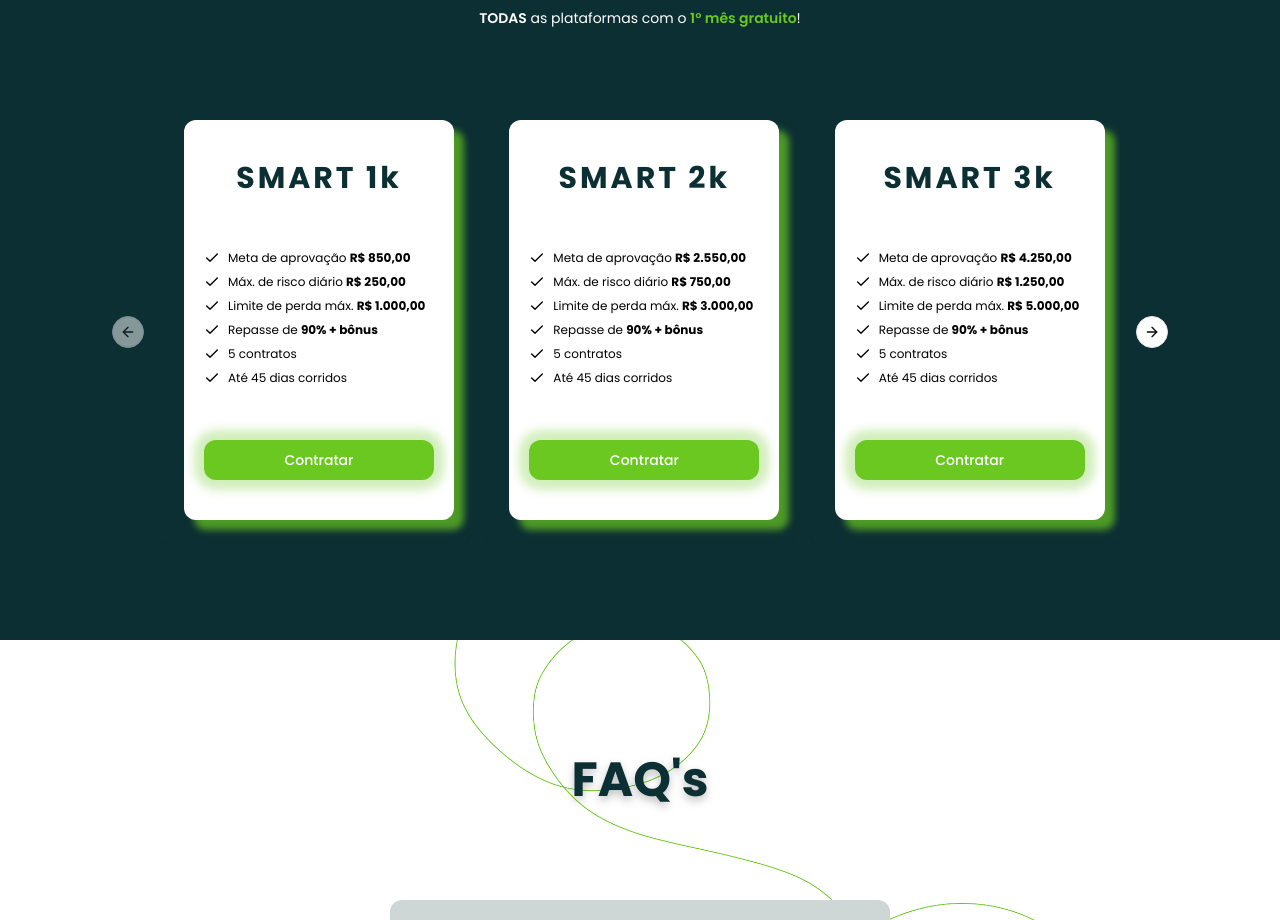
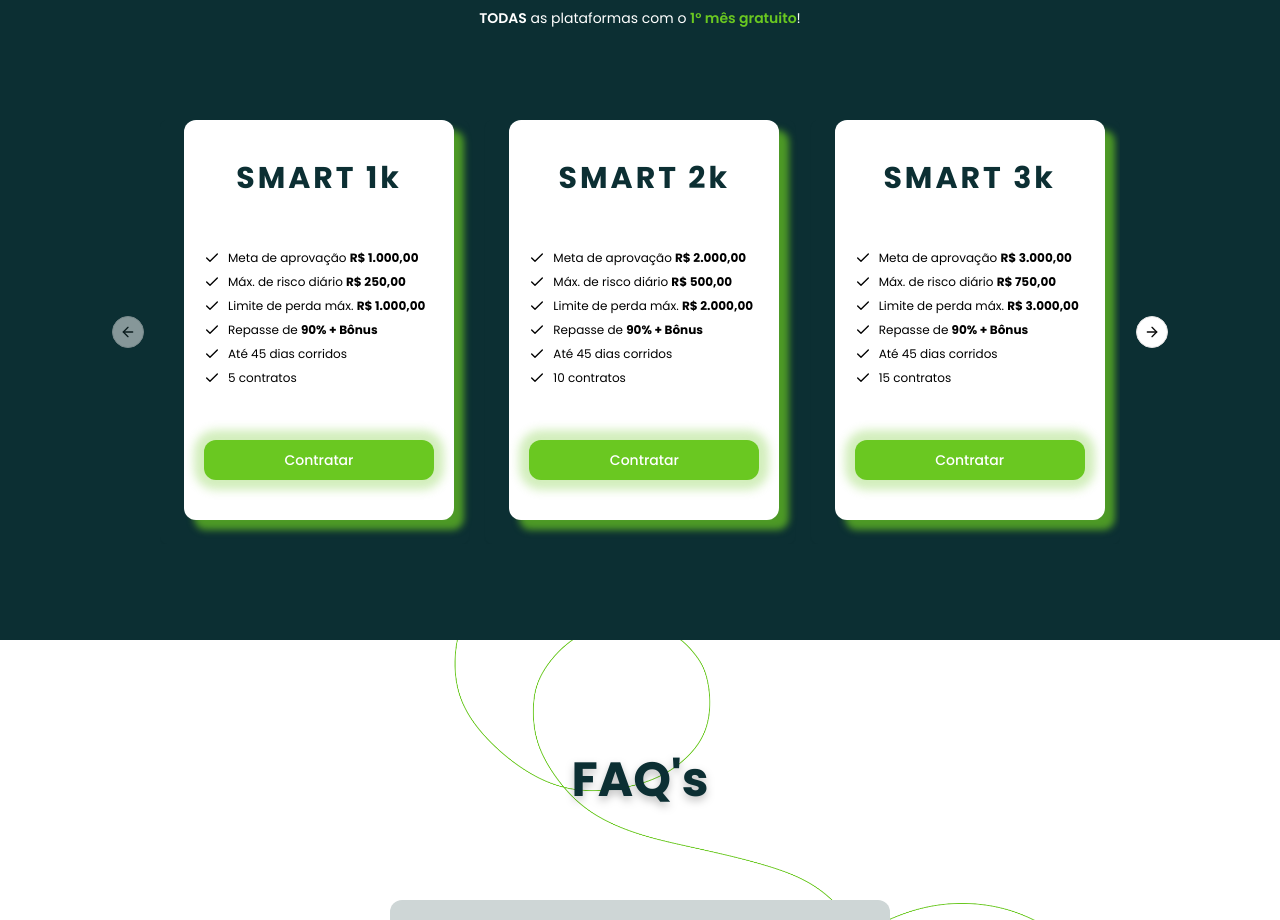
Before and after one commit to lucaanequini/deploy-smartprop, a Next.js app: page / in a window 1280 px wide. Shown: the part 2480-3400 px from the top of the page. Built offline with nearby package versions, Linux system fonts and the light colour scheme.

Commit message:
fix: login

```diff
--- a/app/(auth)/login/_components/login-form.tsx
+++ b/app/(auth)/login/_components/login-form.tsx
@@ -1,4 +1,6 @@
 'use client'
+
+import { useState } from "react";
 
 import { z } from "zod";
 
@@ -22,6 +24,7 @@ import { Button } from '@/components/ui/button';
 import { useRouter } from 'next/navigation';
 
 import { useForm } from "react-hook-form";
+import { Spinner } from "@/components/spinner";
 
 const formSchema = z.object({
     username: z.string(),
@@ -30,16 +33,17 @@ const formSchema = z.object({
 
 export const LoginForm = () => {
     const router = useRouter()
+    const [isLoading, setIsLoading] = useState(false)
+
     const form = useForm<z.infer<typeof formSchema>>({
         resolver: zodResolver(formSchema)
     });
 
     const handleSubmit = async (formParams: z.infer<typeof formSchema>) => {
-        const { data, params } = await authService.getLoginParams(formParams)
-
-        if (data && data.status === 201) {
-            router.push('/home')
-        }
+        setIsLoading(true)
+        await authService.getLoginParams(formParams)
+        router.push('/home')
+        setIsLoading(false)
     }
     return (
         <div className="w-96 bg-white rounded-lg p-5">
@@ -70,7 +74,7 @@ export const LoginForm = () => {
                             </FormItem>
                         }} />
                         <div className='mx-auto'>
-                            <Button className='w-56 mx-auto mt-2' type="submit" variant="green" onClick={() => router.push("/home")}>Enviar</Button>
+                            <Button className='w-56 mx-auto mt-2' type="submit" variant="green">{isLoading ? <Spinner /> : "Enviar"}</Button>
                             <p className='text-xs pt-1'>Não possui uma conta? <span onClick={() => router.push('/account')} className='text-light-green hover:underline hover:cursor-pointer'>Cadastre-se</span></p>
                         </div>
                     </div>
--- a/app/(main)/home/page.tsx
+++ b/app/(main)/home/page.tsx
@@ -11,28 +11,32 @@ import authService from "@/services/authService";
 export default function HomePage() {
     const router = useRouter()
     const [loading, setLoading] = useState(true)
+    const [token, setToken] = useState<string | null>(null)
+
     useEffect(() => {
-        const checkAuthToken = async () => {
-            const token = localStorage.getItem("smartprop-token")
-            if (token !== null) {
-                const res = await authService.checkToken(token)
-                console.log(res)
-                if (res == true) {
-                    router.push('/home')
-                    setLoading(false)
-                } else {
-                    setLoading(false)
-                    console.log('Token inválido')
-                    router.push("/login")
-                }
-            } else {
-                setLoading(false)
+        const storedToken = localStorage.getItem("smartprop-token")
+        setToken(storedToken)
+    }, [])
+
+    const checkAuthToken = async () => {
+        if (token) {
+            const res = await authService.checkToken(token)
+            if (res === false) {
                 router.push("/login")
-                console.log('Token inválido')
             }
+        } else {
+            router.push("/login")
         }
-        checkAuthToken()
-    }, [])
+        setLoading(false)
+    }
+
+    useEffect(() => {
+        if (token !== null) {
+            console.log('chegou')
+            checkAuthToken()
+        }
+    }, [token])
+
 
     if (loading) {
         return (
--- a/app/(marketing)/_components/_plans/card.tsx
+++ b/app/(marketing)/_components/_plans/card.tsx
@@ -6,10 +6,11 @@ interface CardProps {
     approvalGoal: string
     dailyRisk: string
     maxLoss: string
+    contracts: number
 }
 
 
-export const Card = ({ title, approvalGoal, dailyRisk, maxLoss }: CardProps) => {
+export const Card = ({ title, approvalGoal, dailyRisk, maxLoss, contracts }: CardProps) => {
     return (
         <div className="h-[400px] w-[270px] flex flex-col justify-between bg-white rounded-xl p-5 py-10 shadow-plans">
             <div className="flex flex-col items-center gap-5">
@@ -30,15 +31,15 @@ export const Card = ({ title, approvalGoal, dailyRisk, maxLoss }: CardProps) =>
                 </div>
                 <div className="flex gap-2">
                     <Check className="w-4 h-4" />
-                    <p className="text-xs">Repasse de <span className="font-bold">90% + bônus</span></p>
-                </div>
-                <div className="flex gap-2">
-                    <Check className="w-4 h-4" />
-                    <p className="text-xs">5 contratos</p>
+                    <p className="text-xs">Repasse de <span className="font-bold">90% + Bônus</span></p>
                 </div>
                 <div className="flex gap-2">
                     <Check className="w-4 h-4" />
                     <p className="text-xs">Até 45 dias corridos</p>
+                </div>
+                <div className="flex gap-2">
+                    <Check className="w-4 h-4" />
+                    <p className="text-xs">{contracts} contratos</p>
                 </div>
             </div>
             <Button variant='green' className="shadow-3xl rounded-xl">Contratar</Button>
--- a/app/(marketing)/_components/_plans/plans.tsx
+++ b/app/(marketing)/_components/_plans/plans.tsx
@@ -26,14 +26,14 @@ export const Plans = () => {
                 </div>
                 <div className="items-center gap-x-8 hidden 2xl:flex">
                     <div>
-                        <Card title="SMART 1k" approvalGoal="850" dailyRisk="250" maxLoss="1.000" />
+                        <Card title="SMART 1k" approvalGoal="1.000" dailyRisk="250" maxLoss="1.000" contracts={5} />
                     </div>
                     <div data-aos-delay='200'>
-                        <Card title="SMART 2k" approvalGoal="2.550" dailyRisk="750" maxLoss="3.000" />
+                        <Card title="SMART 2k" approvalGoal="2.000" dailyRisk="500" maxLoss="2.000" contracts={10} />
                     </div>
-                    <div><Card title="SMART 3k" approvalGoal="4.250" dailyRisk="1.250" maxLoss="5.000" /></div>
-                    <div><Card title="SMART 5k" approvalGoal="8.500" dailyRisk="2.500" maxLoss="10.000" /></div>
-                    <div><Card title="SMART 10k" approvalGoal="8.500" dailyRisk="2.500" maxLoss="10.000" /></div>
+                    <div><Card title="SMART 3k" approvalGoal="3.000" dailyRisk="750" maxLoss="3.000" contracts={15} /></div>
+                    <div><Card title="SMART 5k" approvalGoal="5.000" dailyRisk="1.250" maxLoss="5.000" contracts={25} /></div>
+                    <div><Card title="SMART 10k" approvalGoal="10.000" dailyRisk="2.500" maxLoss="10.000" contracts={50} /></div>
                 </div>
                 <div className="flex items-center justify-center 2xl:hidden" data-aos='fade-up'>
                     <Carousel className="max-w-[310px] md:max-w-[630px] 2lg:max-w-[960px] h-full mx-auto">
@@ -41,60 +41,35 @@ export const Plans = () => {
                             <CarouselItem className="md:basis-1/2 lg:basis-1/2 2lg:basis-1/3 order-2 sm:order-1" data-aos='fade-left'>
                                 <CardUi className="bg-transparent border-0">
                                     <CardContent>
-                                        <Card
-                                            title="SMART 1k"
-                                            approvalGoal="850"
-                                            dailyRisk="250"
-                                            maxLoss="1.000"
-                                        />
+                                        <Card title="SMART 1k" approvalGoal="1.000" dailyRisk="250" maxLoss="1.000" contracts={5} />
                                     </CardContent>
                                 </CardUi>
                             </CarouselItem>
                             <CarouselItem className="md:basis-1/2 lg:basis-1/2 2lg:basis-1/3 order-1 sm:order-2" data-aos='fade-left' data-aos-delay='200'>
                                 <CardUi className="bg-transparent border-0">
                                     <CardContent>
-                                        <Card
-                                            title="SMART 2k"
-                                            approvalGoal="2.550"
-                                            dailyRisk="750"
-                                            maxLoss="3.000"
-                                        />
+                                        <Card title="SMART 2k" approvalGoal="2.000" dailyRisk="500" maxLoss="2.000" contracts={10} />
                                     </CardContent>
                                 </CardUi>
                             </CarouselItem>
                             <CarouselItem className="md:basis-1/2 lg:basis-1/2 2lg:basis-1/3 order-3" data-aos='fade-left' data-aos-delay='400'>
                                 <CardUi className="bg-transparent border-0">
                                     <CardContent>
-                                        <Card
-                                            title="SMART 3k"
-                                            approvalGoal="4.250"
-                                            dailyRisk="1.250"
-                                            maxLoss="5.000"
-                                        />
+                                        <Card title="SMART 3k" approvalGoal="3.000" dailyRisk="750" maxLoss="3.000" contracts={15} />
                                     </CardContent>
                                 </CardUi>
                             </CarouselItem>
                             <CarouselItem className="md:basis-1/2 lg:basis-1/2 2lg:basis-1/3 order-4" data-aos='fade-left' data-aos-delay='600'>
                                 <CardUi className="bg-transparent border-0">
                                     <CardContent>
-                                        <Card
-                                            title="SMART 5k"
-                                            approvalGoal="8.500"
-                                            dailyRisk="2.500"
-                                            maxLoss="10.000"
-                                        />
+                                        <Card title="SMART 5k" approvalGoal="5.000" dailyRisk="1.250" maxLoss="5.000" contracts={25} />
                                     </CardContent>
                                 </CardUi>
                             </CarouselItem>
                             <CarouselItem className="md:basis-1/2 lg:basis-1/2 2lg:basis-1/3 order-5" data-aos='fade-left' data-aos-delay='600'>
                                 <CardUi className="bg-transparent border-0">
                                     <CardContent>
-                                        <Card
-                                            title="SMART 10k"
-                                            approvalGoal="8.500"
-                                            dailyRisk="2.500"
-                                            maxLoss="10.000"
-                                        />
+                                        <Card title="SMART 10k" approvalGoal="10.000" dailyRisk="2.500" maxLoss="10.000" contracts={50} />
                                     </CardContent>
                                 </CardUi>
                             </CarouselItem>
```
Also changed, not shown: services/authService.ts (+1 -7 lines).
